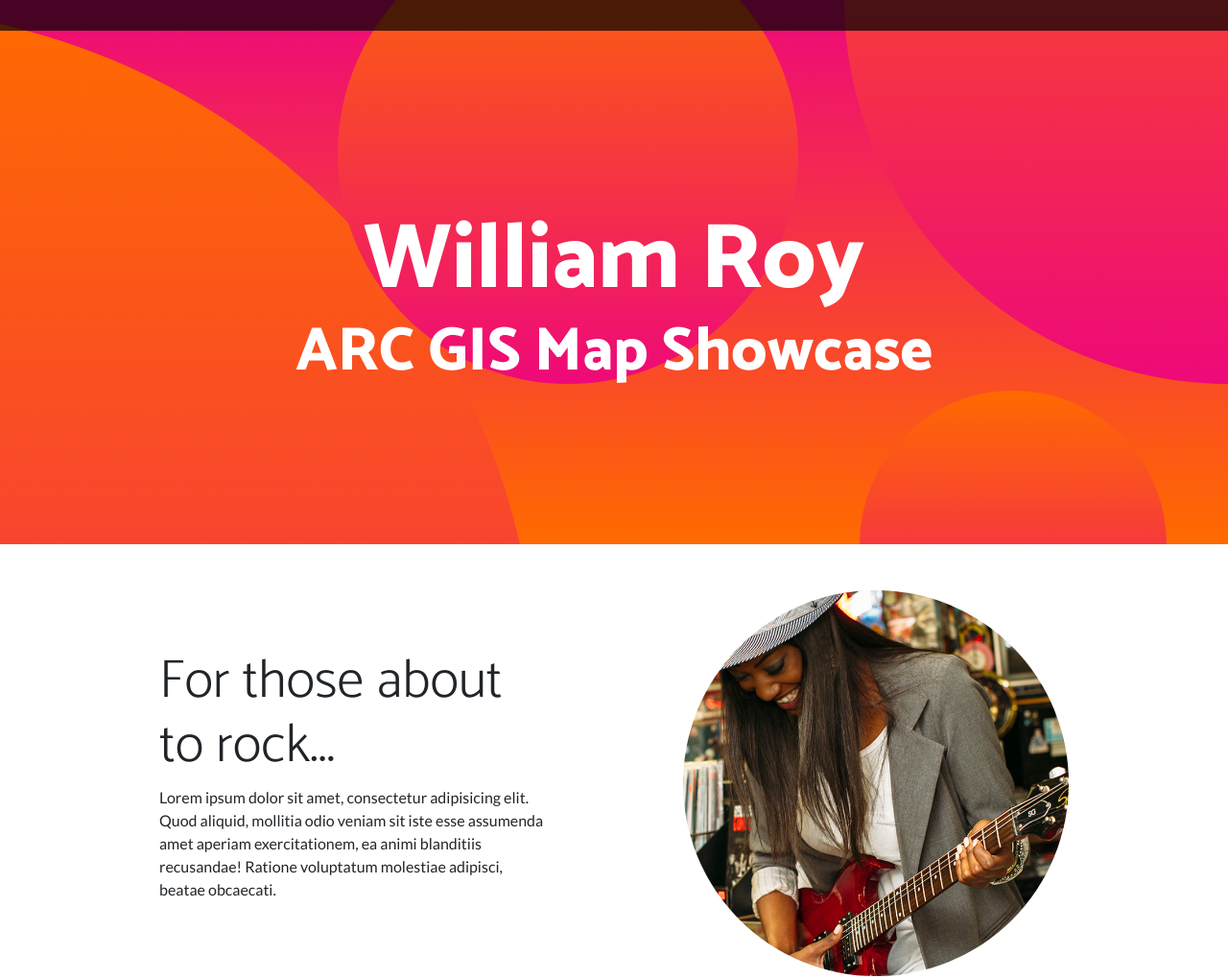
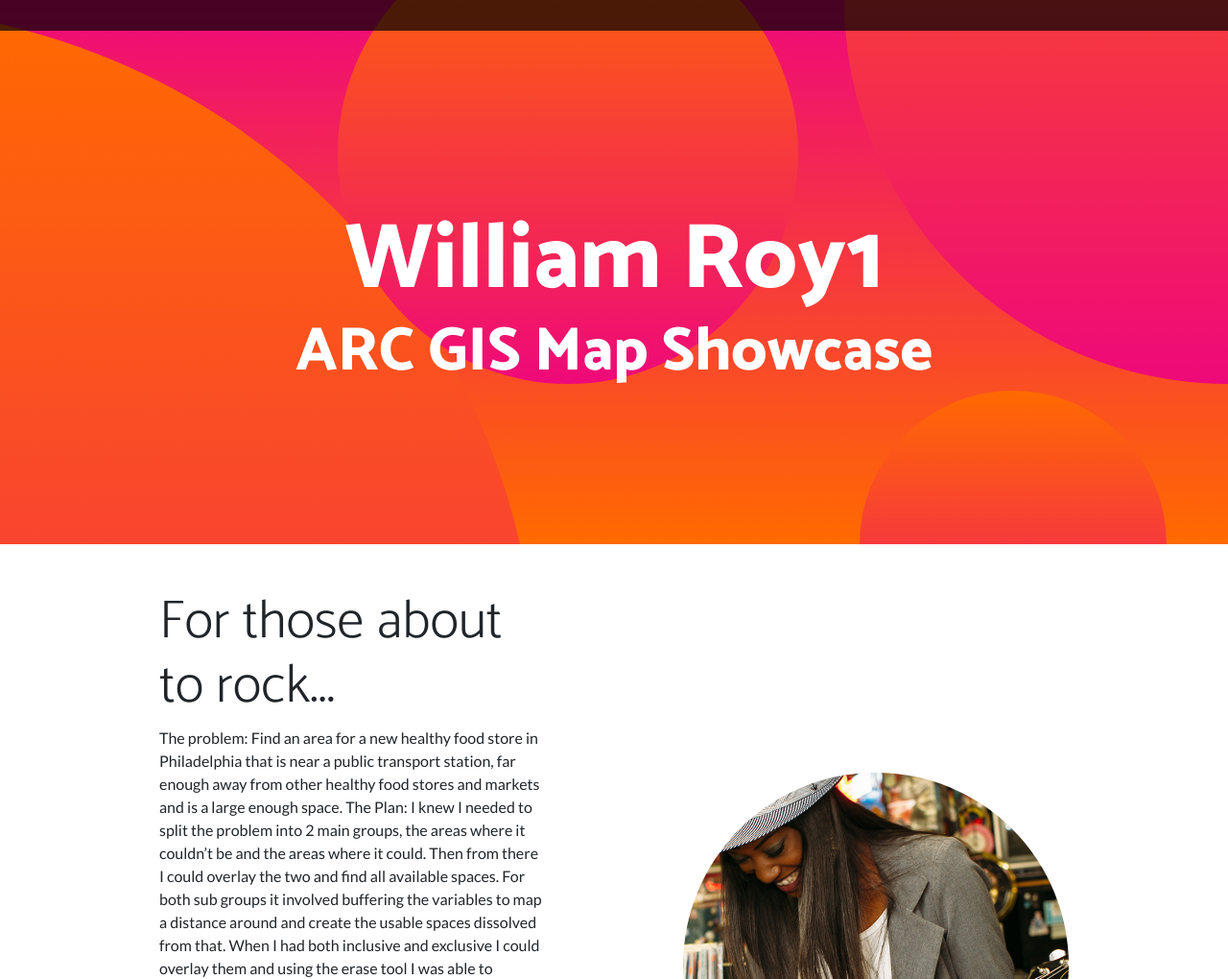
Before and after one commit to Halff-Ear/Half_, a plain HTML site: page index.html in a window 1280 px wide. Shown: the top 1020 px of the page at 96% size. Drawn offline with nearby package versions, Linux system fonts and the light colour scheme.

Commit message:
Update index.html

```diff
--- a/index.html
+++ b/index.html
@@ -31,7 +31,7 @@
         <header class="masthead text-center text-white">
             <div class="masthead-content">
                 <div class="container px-5">
-                    <h1 class="masthead-heading mb-0">William Roy</h1>
+                    <h1 class="masthead-heading mb-0">William Roy1</h1>
                     <h2 class="masthead-subheading mb-0">ARC GIS Map Showcase</h2>
                 </div>
             </div>
@@ -50,7 +50,11 @@
                     <div class="col-lg-6 order-lg-1">
                         <div class="p-5">
                             <h2 class="display-4">For those about to rock...</h2>
-                            <p>Lorem ipsum dolor sit amet, consectetur adipisicing elit. Quod aliquid, mollitia odio veniam sit iste esse assumenda amet aperiam exercitationem, ea animi blanditiis recusandae! Ratione voluptatum molestiae adipisci, beatae obcaecati.</p>
+                            <p>The problem: Find an area for a new healthy food store in Philadelphia that is near a public transport station, far enough away from other healthy food stores and markets and is a large enough space.
+The Plan: I knew I needed to split the problem into 2 main groups, the areas where it couldn’t be and the areas where it could. Then from there I could overlay the two and find all available spaces. For both sub groups it involved buffering the variables to map a distance around and create the usable spaces dissolved from that. When I had both inclusive and exclusive I could overlay them and using the erase tool I was able to dissolve the spaces that meet all the criteria then separate them into multiple shapes. To find the largest area I generated the area field for my valid shapes and determined the highest to lowest values. To create the layout for my map I used unique value symbology to show the areas for each color coded valid shape.
+The solution: There were 5 areas that met the criteria and had the following areas in square feet: Red: 3,760 sq. ft., Purple: 17,431 sq. ft., Pink: 44,506 sq. ft., Blue: 1,090,003 sq. ft., Green: 4,049,487 sq. ft. I determined that the best area for the new store is the green space because it has the largest available area that fits all the criteria.
+What I learned in GIS: I learned how to use multiple new tools such as buffering, dissolving, and overlaying data to map specific areas that meet sets of criteria.
+</p>
                         </div>
                     </div>
                 </div>
```
